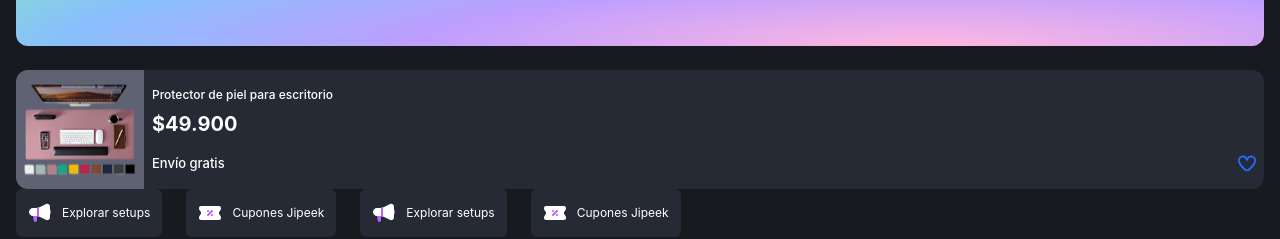
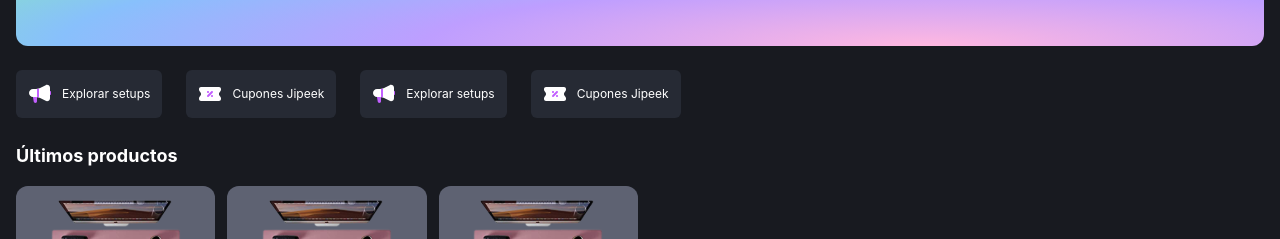
Before and after one commit to jipeek/the-olympia-challenge-frontend, a React (Create React App) app: page / in a window 1280 px wide. Shown: the part 227-466 px from the top of the page. Built offline with nearby package versions, Linux system fonts and the light colour scheme.

Commit message:
CardProductHorizontal fix on HomeScreen

```diff
--- a/src/features/home/HomeScreen.jsx
+++ b/src/features/home/HomeScreen.jsx
@@ -15,9 +15,6 @@ import { CardProductVertical } from '../../globalComponents/CardProductVertical/
 import { CardProductSquare } from '../../globalComponents/CardProductSquare/CardProductSquare';
 import { CardProductFavoriteSmall } from '../../globalComponents/CardProductFavoriteSmall/CardProductFavoriteSmall';
 import { ProductBanner } from '../../globalComponents/ProductBanner/ProductBanner';
-
-
-import CardProductHorizontal from '../../globalComponents/CardProductHorizontal/CardProductHorizontal';
 
 
 const HomeScreen= () =>{
@@ -44,7 +41,7 @@ const HomeScreen= () =>{
             </form>
                 <div className="h-40 w-full rounded-xl bg-gradient01 mb-6">
             </div>
-            <CardProductHorizontal img={img} alt="Texto alternativo" title="Protector de piel para escritorio" price="$49.900" footer="Envío gratis" />
+
                 <div className="mb-6 flex overflow-auto">
                     <div className="mr-6">
                         <CustomButton icon={dotone} title={buttonTitle01} />
```
